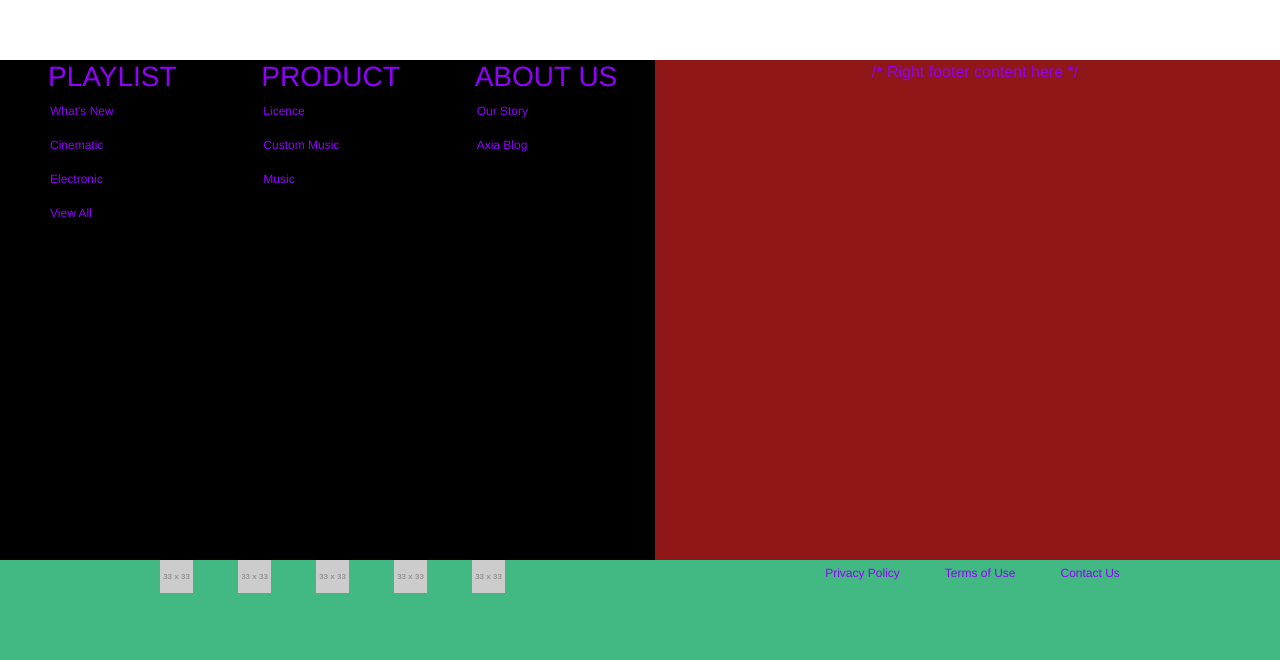
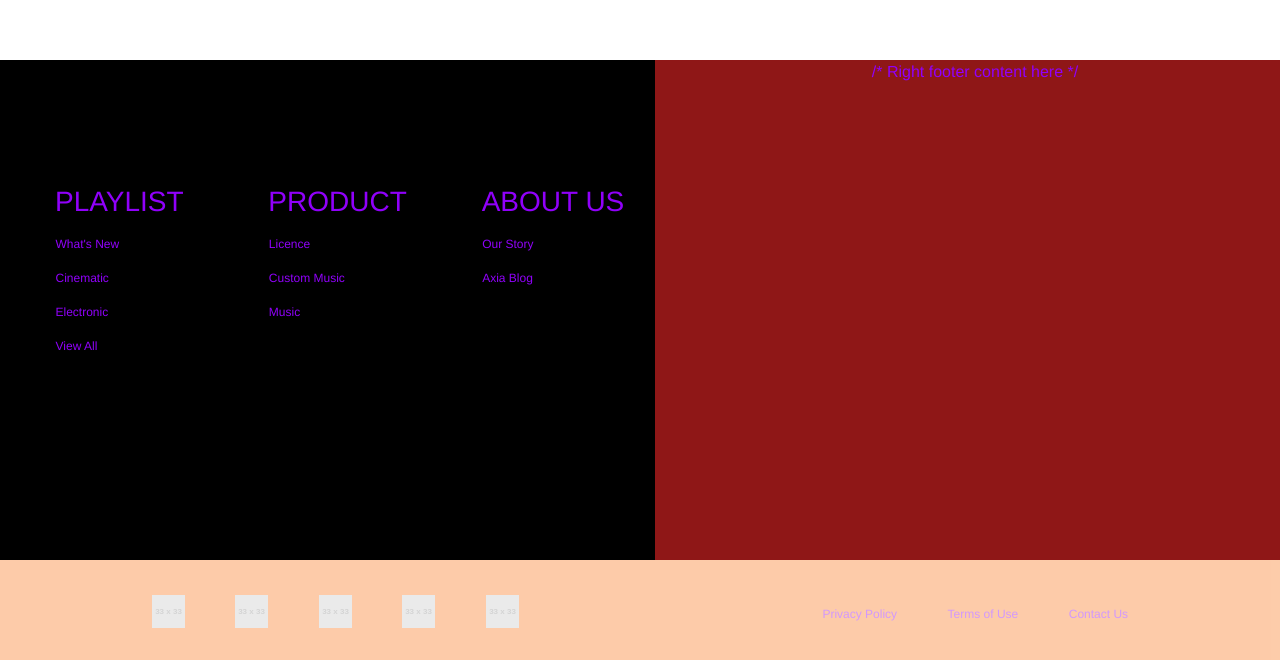
Before and after one commit to n-sakib/axia, a Vue app in the folder client/: page /#/home in a window 1280 px wide. Shown: the part 1739-2399 px from the top of the page. Built offline with nearby package versions, Linux system fonts and the light colour scheme.

Commit message:
Footer: Placeholders/alignment | HomePage: Added content block to landing

```diff
--- a/client/src/components/Footer.vue
+++ b/client/src/components/Footer.vue
@@ -85,17 +85,20 @@ h3.customer-support-footer {
 h3.about-us-footer {
   position: relative;
   text-align: left;
-  margin-left: 33px;
+  margin-left: 40px;
+  margin-top: 125px;
 }
 h3.product-footer {
   position: relative;
   text-align: left;
-  margin-left: 33px;
+  margin-left: 40px;
+  margin-top: 125px;
 }
 h3.playlist-footer {
   position: relative;
   text-align: left;
-  margin-left: 33px;
+  margin-left: 40px;
+  margin-top: 125px;
 }
 ul {
   list-style-type: none;
@@ -106,8 +109,8 @@ li {
   font-size: 12px;
   text-align: left;
   position: relative;
-  margin-left: 35px;
-  margin-bottom: 16px;
+  margin-left: 40.5px;
+  margin-top: 16px;
 }
 li.customer-support-list {
   color: #ff6600;
@@ -129,22 +132,26 @@ a {
   position: absolute;
 }
 .bottom-nav-bar {
-  background-color: #42b983;
+  background-color: #fb7f2b;
+  opacity: 0.4;
   height: 100px;
   overflow: hidden;
   position: relative;
-  margin-top: 322.5px;
+  margin-top: 189px;
   width: 100%;
 }
 li.social-media-icon-footer {
   display: inline-block;
   position: relative;
   font-size: 12px;
+  margin-top: 35px;
 }
 li.bottom-nav-bar-links {
   display: inline-block;
   position: relative;
   font-size: 12px;
+  margin-top: 45px;
+
 }
 .bg-info {
     background-color: #17a2b8 !important;
--- a/client/src/components/HomePage.vue
+++ b/client/src/components/HomePage.vue
@@ -10,7 +10,6 @@
              <p>Where new artists, songwriters, producers, and creators deviate from anomalies.</p>
            </div>
          </b-col>
-
          <b-col cols="6">
            <div class="herocontentimg">
              <b-img src="https://picsum.photos/1024/400/?image=41" fluid alt="Responsive image" />
@@ -20,7 +19,6 @@
        </b-row>
       </div>
     </div>
-
   <!-- Collaborate Section -->
   <div class="collaborate">
     <div class="detail">
@@ -33,7 +31,6 @@
      </b-row>
     </div>
   </div>
-
   <!-- Pricing Section -->
   <div class="pricing">
     <div class="detail">
@@ -54,7 +51,6 @@
    </b-row>
     </div>
   </div>
-
 </div>
 </template>
 
@@ -63,7 +59,6 @@ export default {
   name: 'home',
   data () {
     return {
-      heroImage: require('../assets/images/logo.png') // eslint-disable-line no-undef
     }
   }
 }
@@ -85,7 +80,7 @@ export default {
   text-align: left;
 }
 .collaborate {
-  background-color: #F7F7F7;
+  background-color: #000;
   height: 600px;
 }
 .pricing {
```
